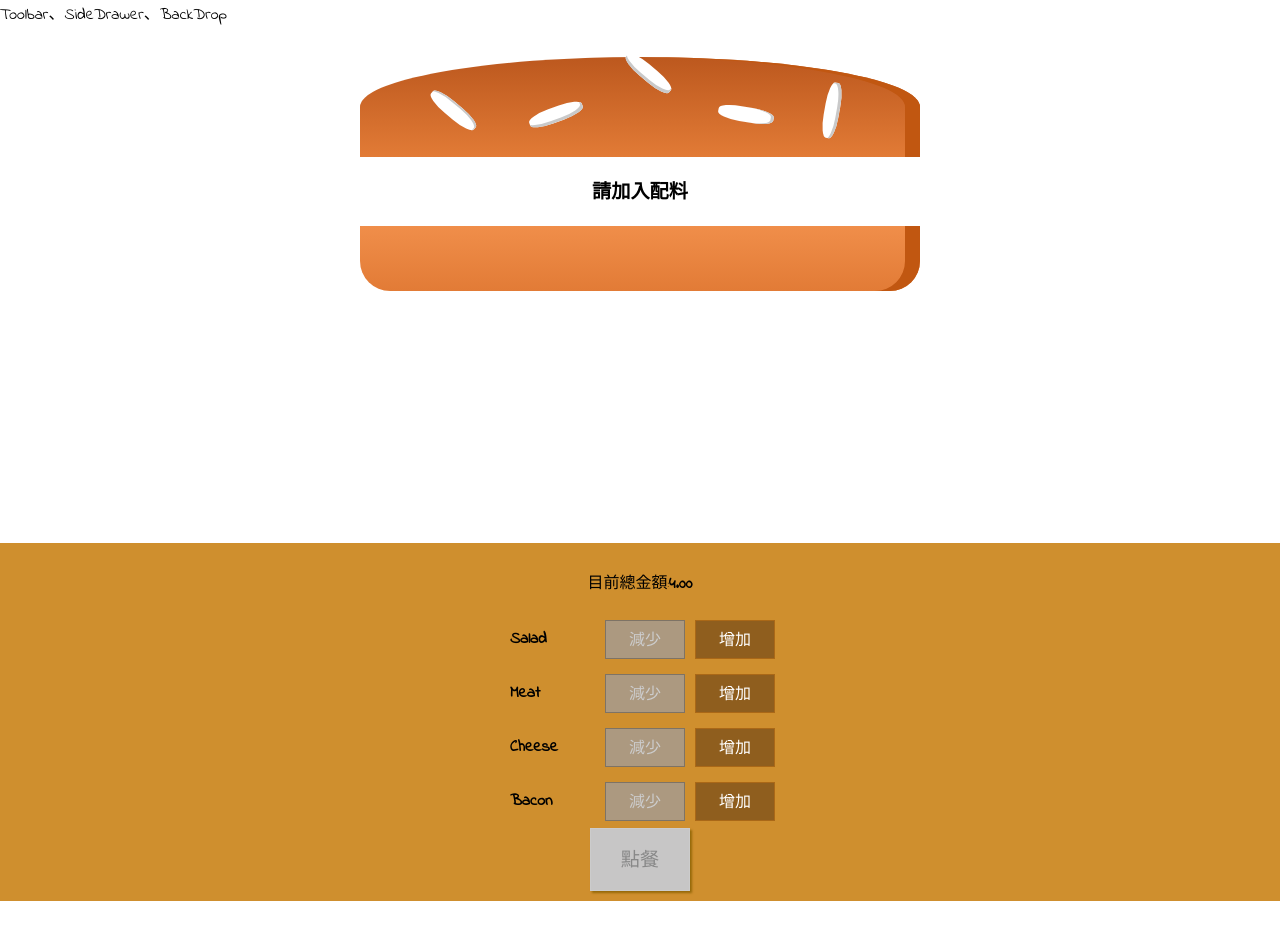
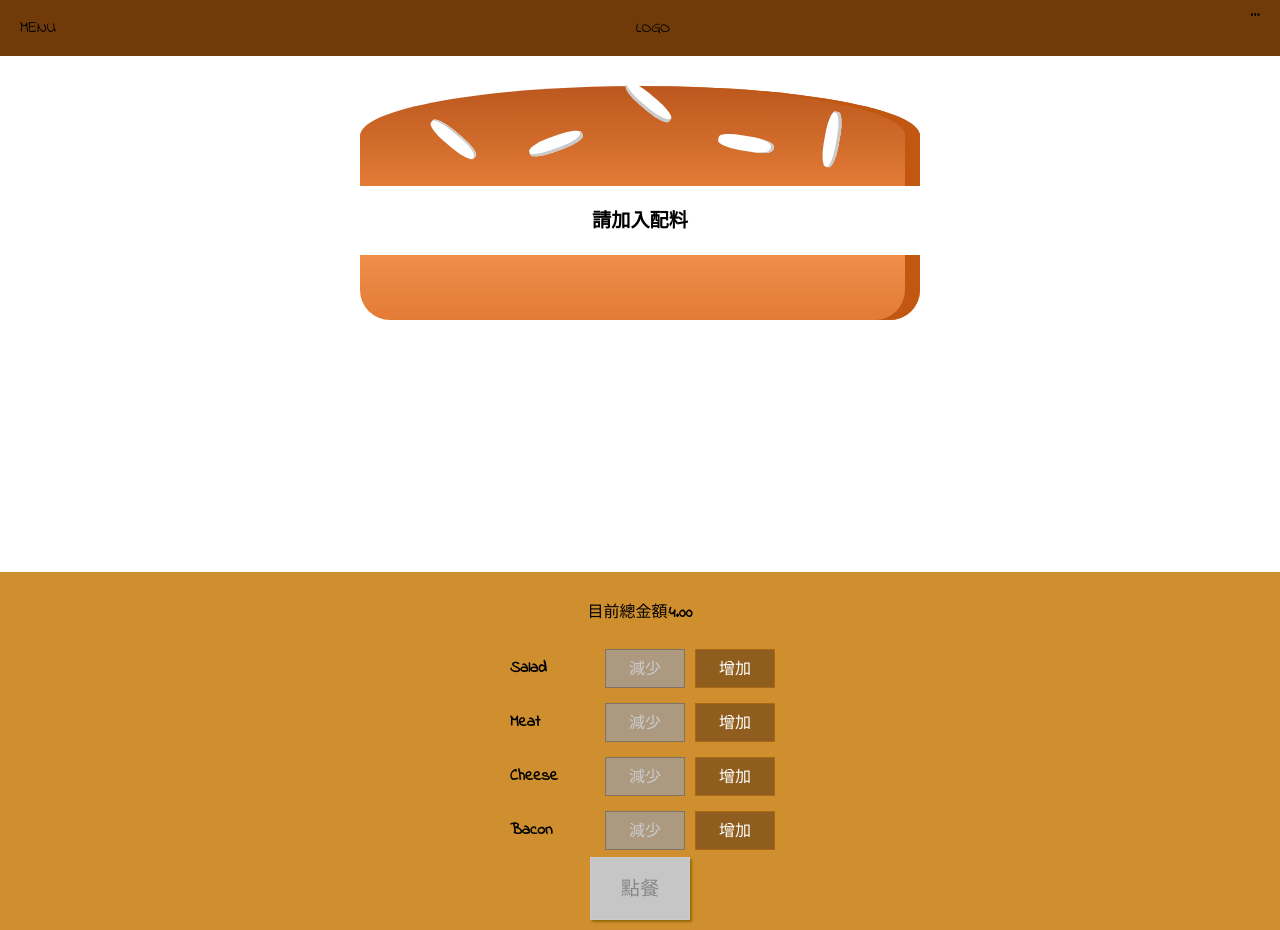
Before and after one commit to FengSanIClover/MyBurger, a React app: page / in a window 1280 px wide. Before the commit the page ends 901 px from the top, so only its background shows below. Built offline with nearby package versions, Linux system fonts and the light colour scheme.

Commit message:
173. Adding a Toolbar

```diff
--- a/src/assets/components/Layout/Layout.css
+++ b/src/assets/components/Layout/Layout.css
@@ -1,3 +1,3 @@
 .Content {
-    margin-top: 16px;
+    margin-top: 72px;
 }
--- /dev/null
+++ b/src/assets/components/Navigation/Toolbar.css
@@ -0,0 +1,18 @@
+.Toolbar {
+    height: 56px;
+    width: 100%;
+    position: fixed;
+    top:0;
+    left: 0;
+    background-color: #703B09;
+    display: flex;
+    justify-content: space-between;
+    align-items: center;
+    padding: 0 20px;
+    box-sizing: border-box;
+    z-index: 90;
+}
+
+.Toolbar nav {
+    height: 100%;
+}
--- a/src/components/Layout/Layout.js
+++ b/src/components/Layout/Layout.js
@@ -1,10 +1,11 @@
 import React from 'react';
 import Aux from '../../hoc/Auxiliary';
 import classes from '../../assets/components/Layout/Layout.css';
+import Toolbar from '../Navigation/Toolbar/Toolbar';
 
 const layout = (props) => (
     <Aux>
-        <div>Toolbar、SideDrawer、BackDrop</div>
+        <Toolbar />
         <main className={classes.Content}>
             {
                 props.children
--- /dev/null
+++ b/src/components/Navigation/Toolbar/Toolbar.js
@@ -0,0 +1,14 @@
+import React from 'react';
+import classes from '../../../assets/components/Navigation/Toolbar.css';
+
+const toolbar = (props) => (
+    <header className={classes.Toolbar}>
+        <div>MENU</div>
+        <div>LOGO</div>
+        <nav>
+            ...
+        </nav>
+    </header>
+);
+
+export default toolbar;
```
